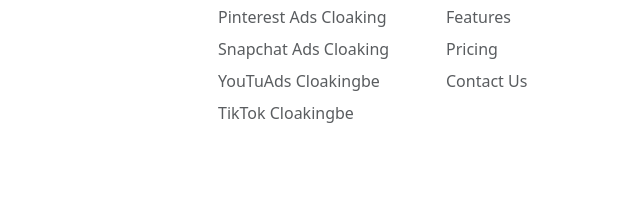
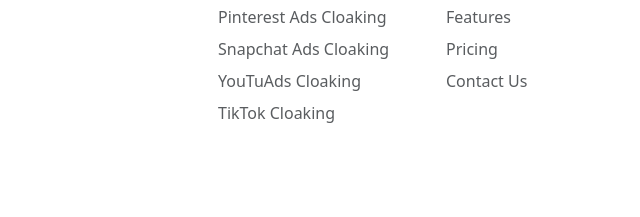
Before and after one commit to abdullazmat/AdsAgency, a plain HTML site: page index.html in a window 1280 px wide. Shown: the part 4431-4648 px from the top of the page, 320-960 px from the left. Drawn offline with nearby package versions, Linux system fonts and the light colour scheme; a script that the page names is missing.

Commit message:
Update index.html

```diff
--- a/index.html
+++ b/index.html
@@ -503,9 +503,9 @@
             <li class="nav-item mb-2"><a href="https://adsapproved.com/pinterest-ads-cloaking"
                 class="nav-link p-0 text-body-secondary">Snapchat Ads Cloaking</a></li>
             <li class="nav-item mb-2"><a href="https://adsapproved.com/youtube-ads-cloaking"
-                class="nav-link p-0 text-body-secondary">YouTuAds Cloakingbe </a></li>
+                class="nav-link p-0 text-body-secondary">YouTuAds Cloaking </a></li>
             <li class="nav-item mb-2"><a href="https://adsapproved.com/snapchat-ads-cloaking"
-                class="nav-link p-0 text-body-secondary">TikTok Cloakingbe </a></li>
+                class="nav-link p-0 text-body-secondary">TikTok Cloaking </a></li>
           </ul>
         </div>
 
```
